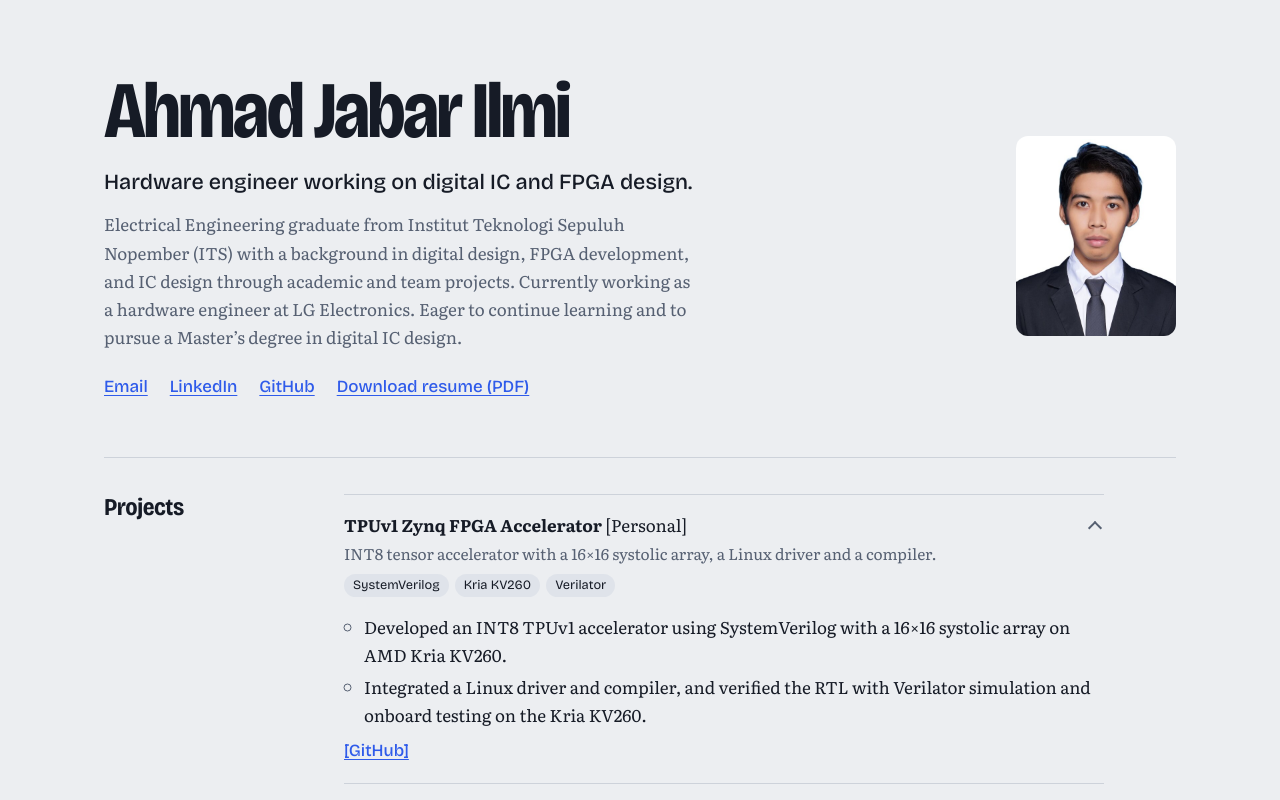
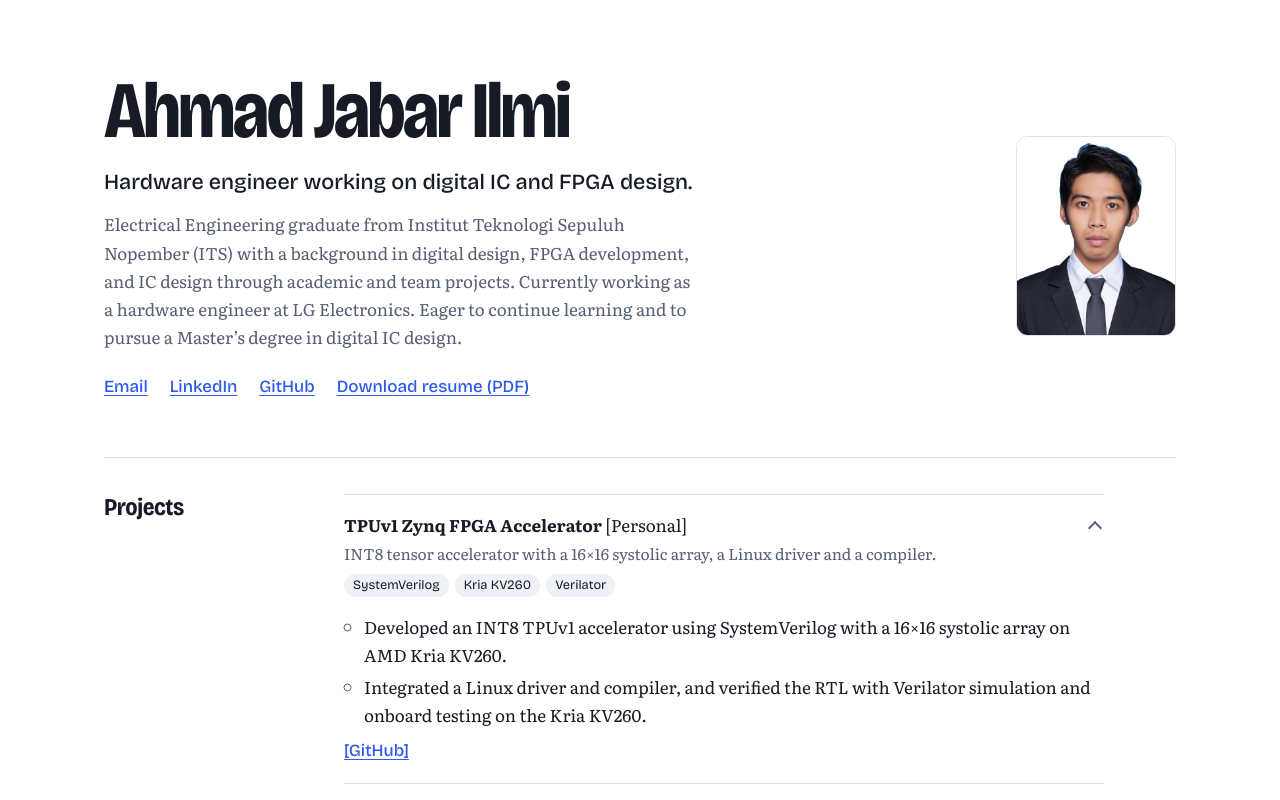
Before and after one commit to ilmiahmad/ilmiahmad.github.io, a Next.js app: page / in a window 1280 px wide. Shown: the top 800 px of the page. Built offline with nearby package versions, Linux system fonts and the light colour scheme.

Commit message:
Switch to a white-only theme

```diff
--- a/src/app/globals.css
+++ b/src/app/globals.css
@@ -1,33 +1,17 @@
 :root {
   /* IC layout layers: substrate, metal-1, poly, diffusion */
-  --substrate: #eceef1;
+  --substrate: #ffffff;
   --ink: #161b26;
   --muted: #566072;
-  --rule: #cdd2da;
+  --rule: #dde1e7;
   --metal: #2f5bea;
   --poly: #d9453b;
   --diffusion: #1f7a52;
-  --cell: #e1e5ea;
-  --cell-edge: #d2d8e0;
-  --tag-bg: #dfe3ea;
+  --tag-bg: #eef1f5;
 
+  color-scheme: light;
   --font-display: "Bricolage Grotesque", system-ui, sans-serif;
   --font-body: "Literata", Georgia, serif;
-}
-
-@media (prefers-color-scheme: dark) {
-  :root {
-    --substrate: #10141c;
-    --ink: #e6e9ef;
-    --muted: #a3acbb;
-    --rule: #2a3140;
-    --metal: #7d9dff;
-    --poly: #ff7a6e;
-    --diffusion: #4fcf97;
-    --cell: #1a2030;
-    --cell-edge: #232b3c;
-    --tag-bg: #1d2433;
-  }
 }
 
 * { box-sizing: border-box; }
@@ -82,6 +66,7 @@ a:hover { color: var(--poly); }
   border-radius: 12px;
   object-fit: cover;
   object-position: center 15%;
+  border: 1px solid var(--rule);
 }
 
 h1, h2 {
--- a/src/app/layout.tsx
+++ b/src/app/layout.tsx
@@ -29,10 +29,7 @@ export const metadata: Metadata = {
 export const viewport: Viewport = {
   width: "device-width",
   initialScale: 1,
-  themeColor: [
-    { media: "(prefers-color-scheme: light)", color: "#ECEEF1" },
-    { media: "(prefers-color-scheme: dark)", color: "#10141C" },
-  ],
+  themeColor: "#ffffff",
 };
 
 export default function RootLayout({ children }: { children: React.ReactNode }) {
```
